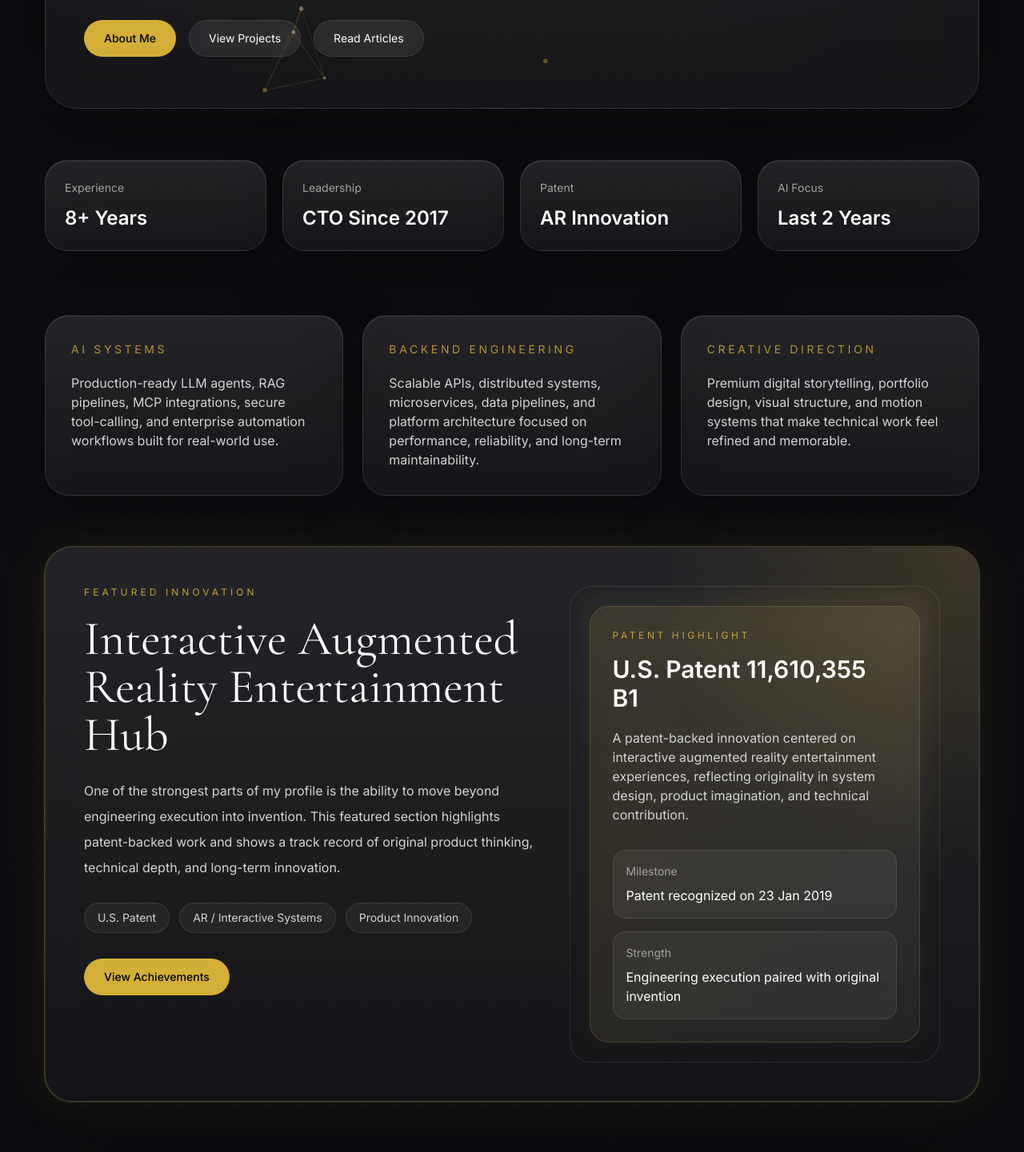
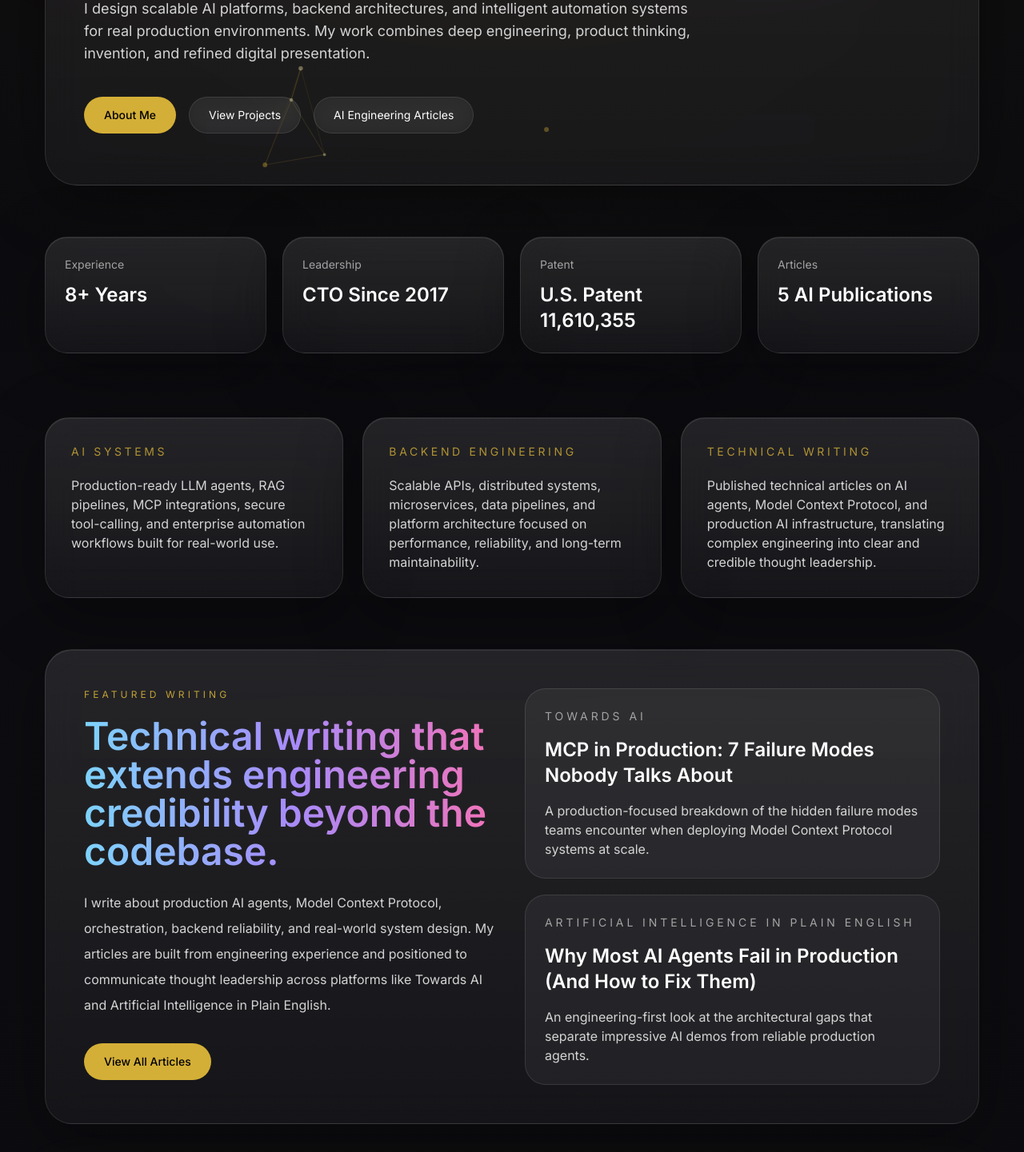
Before and after one commit to Sidvangala26/sidvangala-portfolio, a Next.js app: page / in a window 1280 px wide. Shown: the part 780-2221 px from the top of the page at 80% size. Built offline with nearby package versions, Linux system fonts and the light colour scheme; no server answers.

Commit message:
Updated Homepage

```diff
--- a/app/page.tsx
+++ b/app/page.tsx
@@ -11,8 +11,8 @@ const expertise = [
     text: "Scalable APIs, distributed systems, microservices, data pipelines, and platform architecture focused on performance, reliability, and long-term maintainability.",
   },
   {
-    title: "Creative Direction",
-    text: "Premium digital storytelling, portfolio design, visual structure, and motion systems that make technical work feel refined and memorable.",
+    title: "Technical Writing",
+    text: "Published technical articles on AI agents, Model Context Protocol, and production AI infrastructure, translating complex engineering into clear and credible thought leadership.",
   },
 ];
 
@@ -30,8 +30,23 @@ const focusAreas = [
 const stats = [
   { label: "Experience", value: "8+ Years" },
   { label: "Leadership", value: "CTO Since 2017" },
-  { label: "Patent", value: "AR Innovation" },
-  { label: "AI Focus", value: "Last 2 Years" },
+  { label: "Patent", value: "U.S. Patent 11,610,355" },
+  { label: "Articles", value: "5 AI Publications" },
+];
+
+const featuredArticles = [
+  {
+    title: "MCP in Production: 7 Failure Modes Nobody Talks About",
+    publication: "Towards AI",
+    description:
+      "A production-focused breakdown of the hidden failure modes teams encounter when deploying Model Context Protocol systems at scale.",
+  },
+  {
+    title: "Why Most AI Agents Fail in Production (And How to Fix Them)",
+    publication: "Artificial Intelligence in Plain English",
+    description:
+      "An engineering-first look at the architectural gaps that separate impressive AI demos from reliable production agents.",
+  },
 ];
 
 export default function HomePage() {
@@ -47,15 +62,15 @@ export default function HomePage() {
             </p>
 
             <h1 className="gradient-text mt-6 max-w-6xl font-display text-5xl leading-[0.95] md:text-7xl xl:text-8xl">
-              Senior AI & Backend Engineer building systems that feel as premium
-              as they perform.
+              Senior AI Systems Engineer and Technical Author building
+              production AI systems and scalable backend platforms.
             </h1>
 
             <p className="mt-8 max-w-3xl text-base leading-8 text-neutral-300 md:text-lg">
               I design scalable AI platforms, backend architectures, and
-              intelligent automation systems for real production environments. My
-              work combines deep engineering, product thinking, and refined
-              digital presentation.
+              intelligent automation systems for real production environments.
+              My work combines deep engineering, product thinking, invention,
+              and refined digital presentation.
             </p>
 
             <div className="mt-10 flex flex-wrap gap-4">
@@ -77,7 +92,7 @@ export default function HomePage() {
                 href="/blog"
                 className="rounded-full border border-white/10 bg-white/5 px-6 py-3 text-sm text-white backdrop-blur-md transition hover:border-white/20 hover:bg-white/10"
               >
-                Read Articles
+                AI Engineering Articles
               </Link>
             </div>
           </div>
@@ -113,6 +128,59 @@ export default function HomePage() {
               </p>
             </div>
           ))}
+        </div>
+      </section>
+
+      <section className="container-padding relative z-10 pb-16">
+        <div className="glass-surface noise-overlay relative overflow-hidden rounded-[34px] p-8 md:p-10 lg:p-12">
+          <div className="grid gap-8 lg:grid-cols-[1fr_1fr]">
+            <div>
+              <p className="text-xs uppercase tracking-[0.34em] text-luxury-gold/90">
+                Featured Writing
+              </p>
+
+              <h2 className="ai-gradient mt-5 text-3xl font-semibold leading-tight md:text-5xl">
+                Technical writing that extends engineering credibility beyond the
+                codebase.
+              </h2>
+
+              <p className="mt-6 max-w-4xl text-base leading-8 text-neutral-300">
+                I write about production AI agents, Model Context Protocol,
+                orchestration, backend reliability, and real-world system
+                design. My articles are built from engineering experience and
+                positioned to communicate thought leadership across platforms
+                like Towards AI and Artificial Intelligence in Plain English.
+              </p>
+
+              <div className="mt-8">
+                <Link
+                  href="/blog"
+                  className="inline-flex rounded-full border border-luxury-gold/30 bg-luxury-gold px-6 py-3 text-sm font-medium text-black transition hover:-translate-y-0.5"
+                >
+                  View All Articles
+                </Link>
+              </div>
+            </div>
+
+            <div className="grid gap-5">
+              {featuredArticles.map((article) => (
+                <div
+                  key={article.title}
+                  className="rounded-[26px] border border-white/10 bg-white/5 p-6"
+                >
+                  <p className="text-sm uppercase tracking-[0.28em] text-neutral-400">
+                    {article.publication}
+                  </p>
+                  <h3 className="mt-4 text-xl font-semibold text-white md:text-2xl">
+                    {article.title}
+                  </h3>
+                  <p className="mt-4 text-sm leading-8 text-neutral-300 md:text-base">
+                    {article.description}
+                  </p>
+                </div>
+              ))}
+            </div>
+          </div>
         </div>
       </section>
 
@@ -179,7 +247,9 @@ export default function HomePage() {
                 <div className="mt-8 space-y-4">
                   <div className="rounded-2xl border border-white/10 bg-white/5 p-4">
                     <p className="text-sm text-neutral-400">Milestone</p>
-                    <p className="mt-2 text-white">Patent recognized on 23 Jan 2019</p>
+                    <p className="mt-2 text-white">
+                      Patent recognized on 23 Jan 2019
+                    </p>
                   </div>
 
                   <div className="rounded-2xl border border-white/10 bg-white/5 p-4">
@@ -204,7 +274,7 @@ export default function HomePage() {
               </p>
 
               <h2 className="ai-gradient mt-5 text-3xl font-semibold leading-tight md:text-5xl">
-                Engineer, patent holder, technical writer, and founder-minded
+                Engineer, patent holder, technical author, and founder-minded
                 builder.
               </h2>
 
@@ -249,12 +319,24 @@ export default function HomePage() {
                     </p>
                   </div>
                   <div>
-                    <p className="text-sm text-neutral-400">Last 2 Years</p>
+                    <p className="text-sm text-neutral-400">Recent Years</p>
                     <p className="mt-2 text-lg text-white">
-                      Focused contribution to AI systems
+                      Production-focused AI systems engineering
                     </p>
                   </div>
                 </div>
+              </div>
+
+              <div className="rounded-[26px] border border-white/10 bg-white/5 p-6">
+                <p className="text-sm uppercase tracking-[0.28em] text-neutral-400">
+                  Technical Writing
+                </p>
+                <p className="mt-4 text-sm leading-8 text-neutral-300 md:text-base">
+                  Published multiple technical articles on AI agents, Model
+                  Context Protocol, and production AI infrastructure across
+                  leading Medium publications such as Towards AI and Artificial
+                  Intelligence in Plain English.
+                </p>
               </div>
 
               <div className="rounded-[26px] border border-white/10 bg-white/5 p-6">
@@ -263,8 +345,9 @@ export default function HomePage() {
                 </p>
                 <p className="mt-4 text-sm leading-8 text-neutral-300 md:text-base">
                   This portfolio is designed to communicate technical depth,
-                  premium execution, leadership, and originality — not just a
-                  list of skills, but a high-trust digital presence.
+                  premium execution, leadership, originality, and thought
+                  leadership — not just a list of skills, but a high-trust
+                  digital presence.
                 </p>
               </div>
             </div>
```
